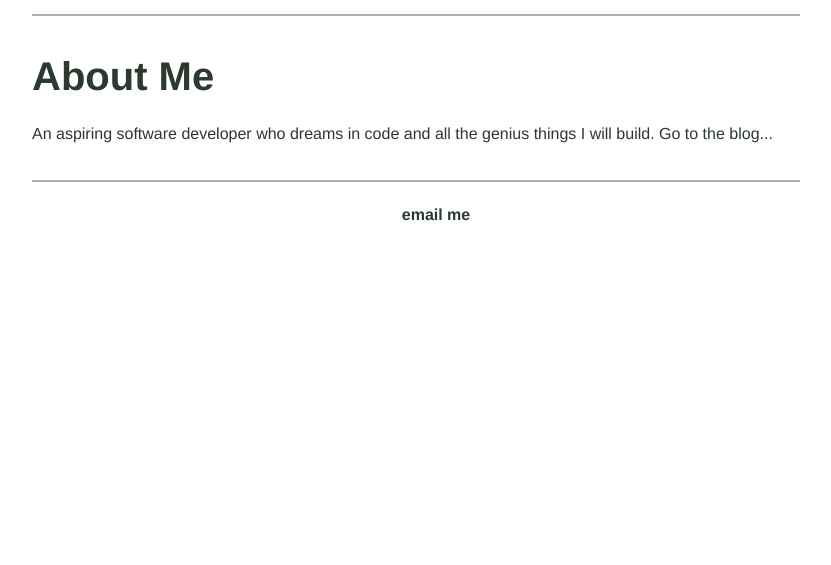
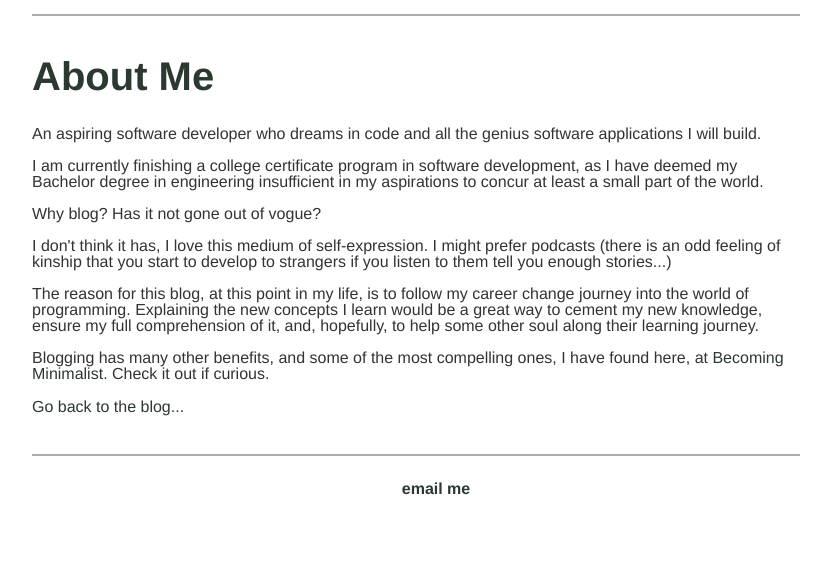
Before and after one commit to dostap/dostap, a Jekyll site: the page built from about/index.html, in a window 1280 px wide. Shown: the part 563-1128 px from the top of the page, without its empty margins (224-1055 px from the left). Built offline with Jekyll 4.4.1, drawn with Linux system fonts in a browser that asks for light colours; before the commit the page ends 900 px from its top, so only the background shows below that.

Commit message:
Update index.html

```diff
--- a/about/index.html
+++ b/about/index.html
@@ -1,9 +1,20 @@
 ---
 layout: default
-title: Hank Quinlan, Horrible Cop
+title: darya blogs... about herself
 ---
 <div class="blurb">
 	<h1>About Me</h1>
-	<p>An aspiring software developer who dreams in code and all the genius things I will build.
-	<a href="/blog">Go to the blog...</a></p>
+	<p>An aspiring software developer who dreams in code and all the genius software applications I will build.
+	<p>I am currently finishing a college certificate program in software development, as I have deemed my
+	Bachelor degree in engineering insufficient in my aspirations to concur at least a small part of the world.</p>
+	<p>Why blog? Has it not gone out of vogue?</p>
+	<p>I don't think it has, I love this medium of self-expression. I might prefer podcasts (there is an odd
+	feeling of kinship that you start to develop to strangers if you listen to them tell you enough stories...)</p>
+	<p>The reason for this blog, at this point in my life, is to follow my career change journey into the world
+	of programming. Explaining the new concepts I learn would be a great way to cement my new knowledge, ensure
+	my full comprehension of it, and, hopefully, to help some other soul along their learning journey.</p>
+	<p>Blogging has many other benefits, and some of the most compelling ones, I have found here, at
+	<a href="http://www.becomingminimalist.com/15-reasons-i-think-you-should-blog/">Becoming Minimalist</a>.
+	Check it out if curious.</p>
+	<a href="/">Go back to the blog...</a></p>
 </div><!-- /.blurb -->
```
